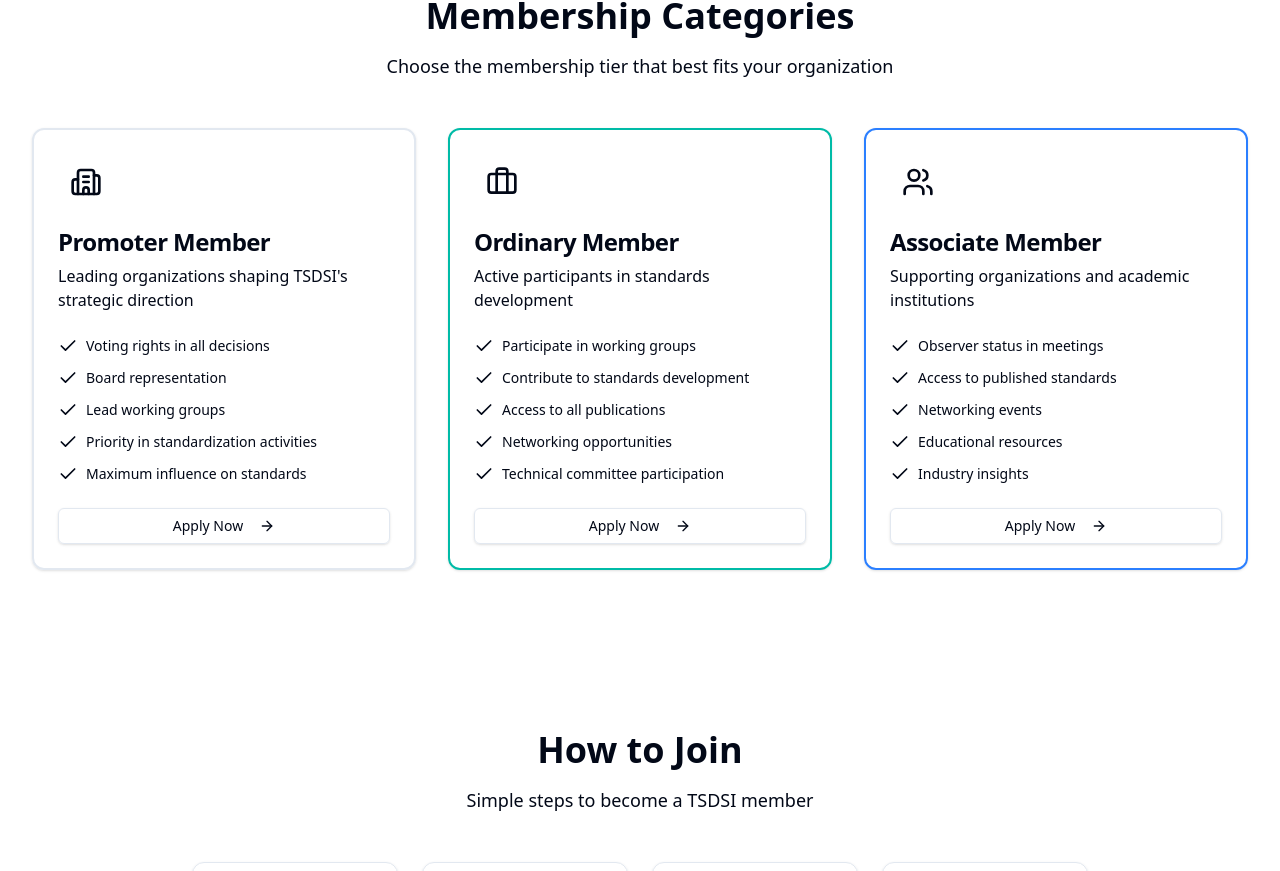
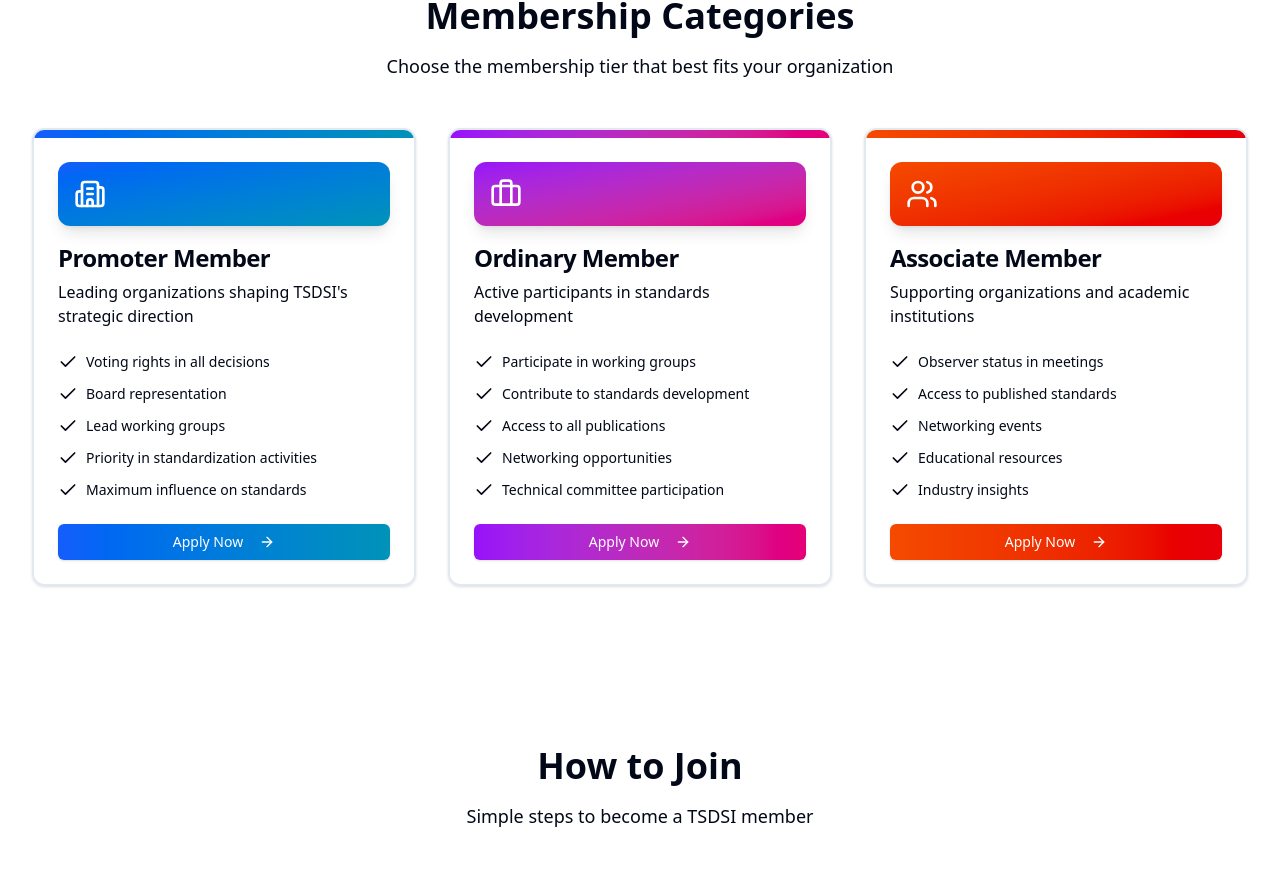
Before and after one commit to rostanai/tsdsi, a Next.js app: page /membership in a window 1280 px wide. Shown: the part 1254-2125 px from the top of the page. Built offline with nearby package versions, Linux system fonts and the light colour scheme.

Commit message:
Add gradient styling to all membership tier cards for consistent colorful design

```diff
--- a/app/membership/page.tsx
+++ b/app/membership/page.tsx
@@ -140,13 +140,19 @@
                         </p>
                     </div>
                     <div className="grid gap-8 lg:grid-cols-3">
-                        {membershipTiers.map((tier) => {
+                        {membershipTiers.map((tier, index) => {
                             const Icon = tier.icon
+                            const colors = [
+                                "from-blue-600 to-cyan-600",
+                                "from-purple-600 to-pink-600",
+                                "from-orange-600 to-red-600",
+                            ]
                             return (
-                                <Card key={tier.name} className={`border-2 ${tier.color} hover:shadow-xl transition-all`}>
+                                <Card key={tier.name} className="border-2 hover:shadow-2xl transition-all hover:scale-105 overflow-hidden">
+                                    <div className={`h-2 w-full bg-gradient-to-r ${colors[index]}`} />
                                     <CardHeader>
-                                        <div className="mb-4 inline-flex rounded-lg bg-primary/10 p-3">
-                                            <Icon className="h-8 w-8 text-primary" />
+                                        <div className={`mb-4 inline-flex rounded-xl bg-gradient-to-br ${colors[index]} p-4 shadow-lg`}>
+                                            <Icon className="h-8 w-8 text-white" />
                                         </div>
                                         <CardTitle className="text-2xl">{tier.name}</CardTitle>
                                         <CardDescription className="text-base">{tier.description}</CardDescription>
@@ -160,7 +166,7 @@
                                                 </li>
                                             ))}
                                         </ul>
-                                        <Button className="mt-6 w-full" variant="outline" asChild>
+                                        <Button className={`mt-6 w-full bg-gradient-to-r ${colors[index]} hover:opacity-90 text-white border-0`} asChild>
                                             <Link href="/contact">
                                                 Apply Now
                                                 <ArrowRight className="ml-2 h-4 w-4" />
```
